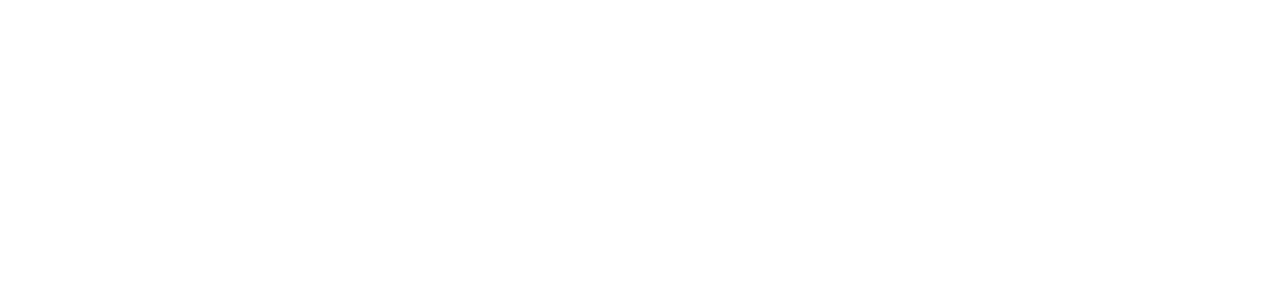
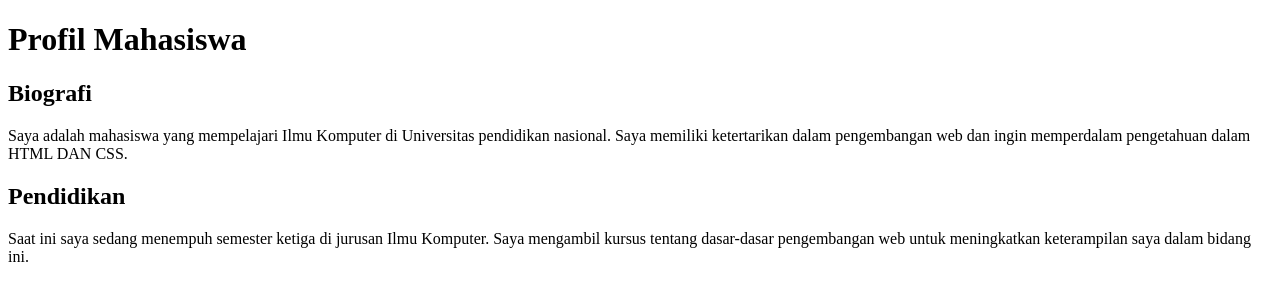
Before and after one commit to aggaamertha/praktikumagga_html, a plain HTML site: page index.html in a window 1280 px wide. Drawn offline with Linux system fonts and the light colour scheme.

Commit message:
Tag Judul dan Paragraf

```diff
--- a/index.html
+++ b/index.html
@@ -9,4 +9,18 @@
 <body>
     <!-- Konten halaman web akan ditulis di sini -->
 </body>
+    <!-- Judul Halaman atau Bagian -->
+    <h1>Profil Mahasiswa</h1>
+
+    <!-- Subjudul untuk Bagian Biografi -->
+    <h2>Biografi</h2>
+    <!-- Paragraf Biografi -->
+    <p>Saya adalah mahasiswa yang mempelajari Ilmu Komputer di Universitas pendidikan nasional.
+Saya memiliki ketertarikan dalam pengembangan web dan ingin memperdalam pengetahuan dalam HTML DAN CSS.</p>
+
+    <!-- Subjudul untuk Pendidikan-->
+    <h2>Pendidikan</h2>
+    <!-- Paragraf Pendidikan -->
+    <p>Saat ini saya sedang menempuh semester ketiga di jurusan Ilmu Komputer. Saya mengambil kursus
+tentang dasar-dasar pengembangan web untuk meningkatkan keterampilan saya dalam bidang ini.</p>
 </html>
```
